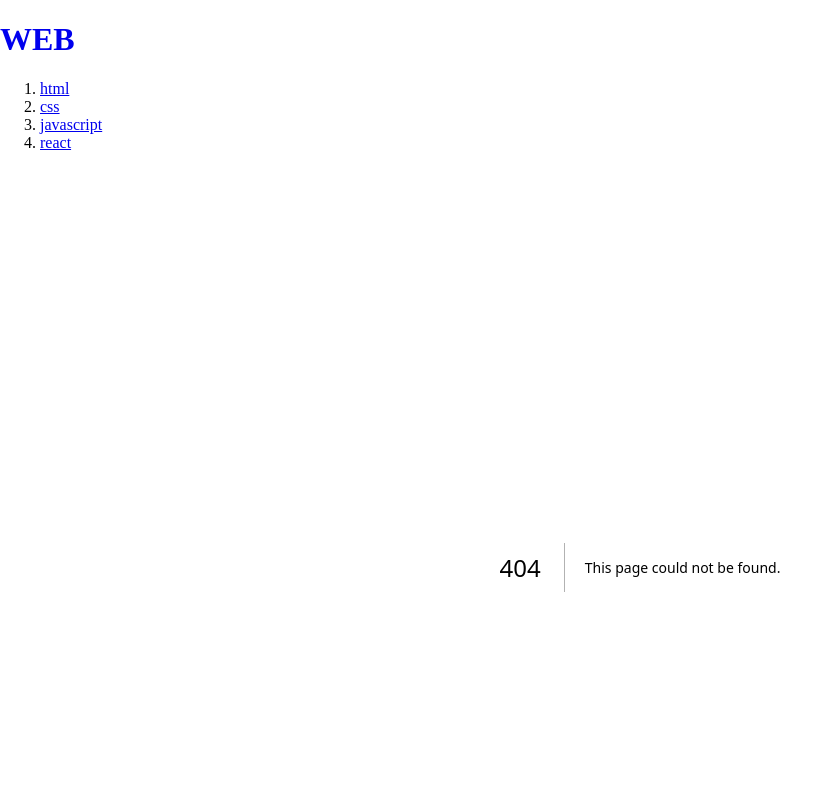
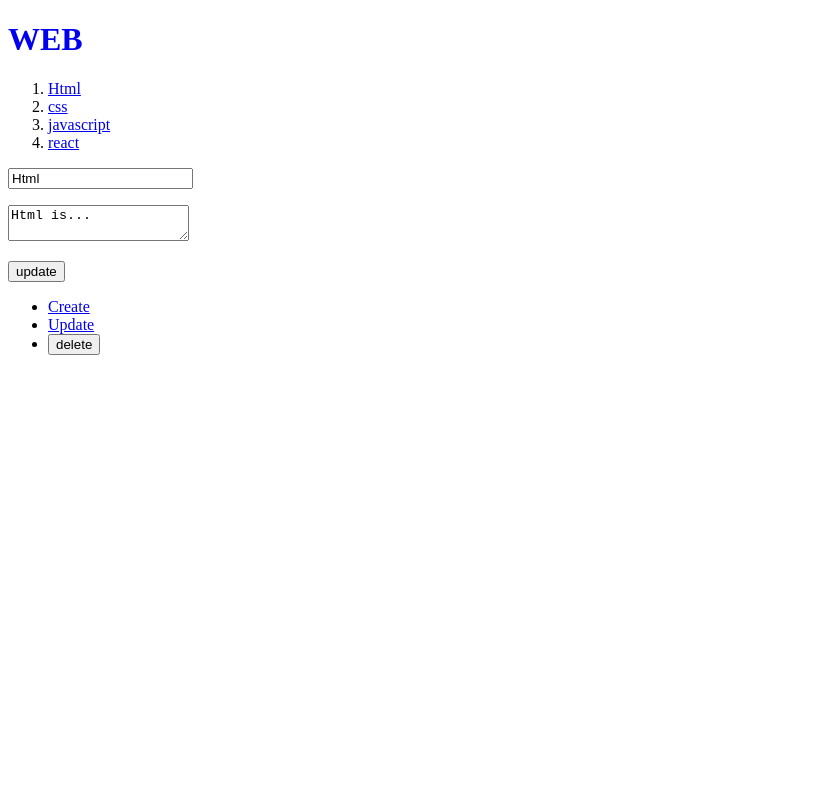
Before and after one commit to keynene/Next.js_study, a Next.js app: page /update/1 in a window 1280 px wide. Before the commit this address had no page. Shown: the top 800 px of the page, without its empty margins (0-839 px from the left). Built offline with nearby package versions, Linux system fonts and the light colour scheme; data requests are answered from the project's data file.

Commit message:
update&delete: 글 삭제 및 수정 기능 구현

```diff
--- a/db.json
+++ b/db.json
@@ -2,8 +2,8 @@
   "topics": [
     {
       "id": "1",
-      "title": "html",
-      "body": "html is..."
+      "title": "Html",
+      "body": "Html is..."
     },
     {
       "id": "2",
--- a/src/app/Control.js
+++ b/src/app/Control.js
@@ -1,8 +1,9 @@
 "use client"
 import Link from "next/link";
-import { useParams } from "next/navigation";
+import { useParams, useRouter } from "next/navigation";
 
 export default function Control(){
+  const router = useRouter();
   const params = useParams();
   const id = params.id;
 
@@ -12,7 +13,15 @@
       { id && (
         <>
           <li><Link href={`/update/${id}`}>Update</Link></li>
-          <li><input type="button" value="delete" /></li>
+          <li><input type="button" value="delete" onClick={()=>{
+            const options = {method:'DELETE'}
+            fetch(`http://localhost:9999/topics/${id}`, options)
+              .then(resp => resp.json)
+              .then(result => {
+                router.push('/');
+                router.refresh();
+              })
+          }} /></li>
         </>
       ) }
 
--- a/src/app/create/page.js
+++ b/src/app/create/page.js
@@ -28,8 +28,8 @@
         .then(result=>{
           console.log(result);
           const lastid = result.id;
+          router.push(`/read/${lastid}`);
           router.refresh();
-          router.push(`/read/${lastid}`);
         })
     }}>
       <p>
--- a/src/app/read/[id]/page.js
+++ b/src/app/read/[id]/page.js
@@ -1,7 +1,7 @@
 /* 사용자와 상호작용하지 않기 때문에 서버컴포넌트로 동작한다 */
 
 export default async function Read(props){
-  const resp = await fetch(`http://localhost:9999/topics/${props.params.id}`);
+  const resp = await fetch(`http://localhost:9999/topics/${props.params.id}`,{ cache: 'no-store' });
   const topic = await resp.json();
   return(
     <>
--- /dev/null
+++ b/src/app/update/[id]/page.js
@@ -0,0 +1,67 @@
+"use client"
+
+import { useParams, useRouter } from "next/navigation";
+import { useEffect, useState } from "react";
+
+export default function Update(){
+  const router = useRouter();
+  const params = useParams();
+  const id = params.id;
+
+  const [title, setTitle] = useState('');
+  const [body, setBody] = useState('');
+
+  useEffect(()=>{
+    fetch(`http://localhost:9999/topics/${id}`)
+      .then(resp => resp.json())
+      .then(result=> {
+        setTitle(result.title);
+        setBody(result.body);
+      })
+  },[]);
+
+  return(
+    <form onSubmit={(e)=>{
+      e.preventDefault();
+      const title = e.target.title.value;
+      const body = e.target.body.value;
+
+      const options = {
+        method: 'PATCH',  //수정할때는 PUT이나 PATCH
+        headers: {
+          'Content-Type': 'application/json'
+        },
+        body: JSON.stringify({title,body})
+      }
+
+      fetch(`http://localhost:9999/topics/${id}`, options)
+        .then(res=>res.json())
+        .then(result=>{
+          const lastid = result.id;
+          router.push(`/read/${lastid}`);
+          router.refresh();
+        })
+    }}>
+      <p>
+        <input
+          type="text"
+          name="title"
+          placeholder="title"
+          value={title}
+          onChange={e=>setTitle(e.target.value)}
+        />
+      </p>
+      <p>
+        <textarea
+          name="body"
+          placeholder="body"
+          value={body}
+          onChange={e=>setBody(e.target.value)}
+        />
+      </p>
+      <p>
+        <input type="submit" value="update" />
+      </p>
+    </form>
+  )
+}
```
